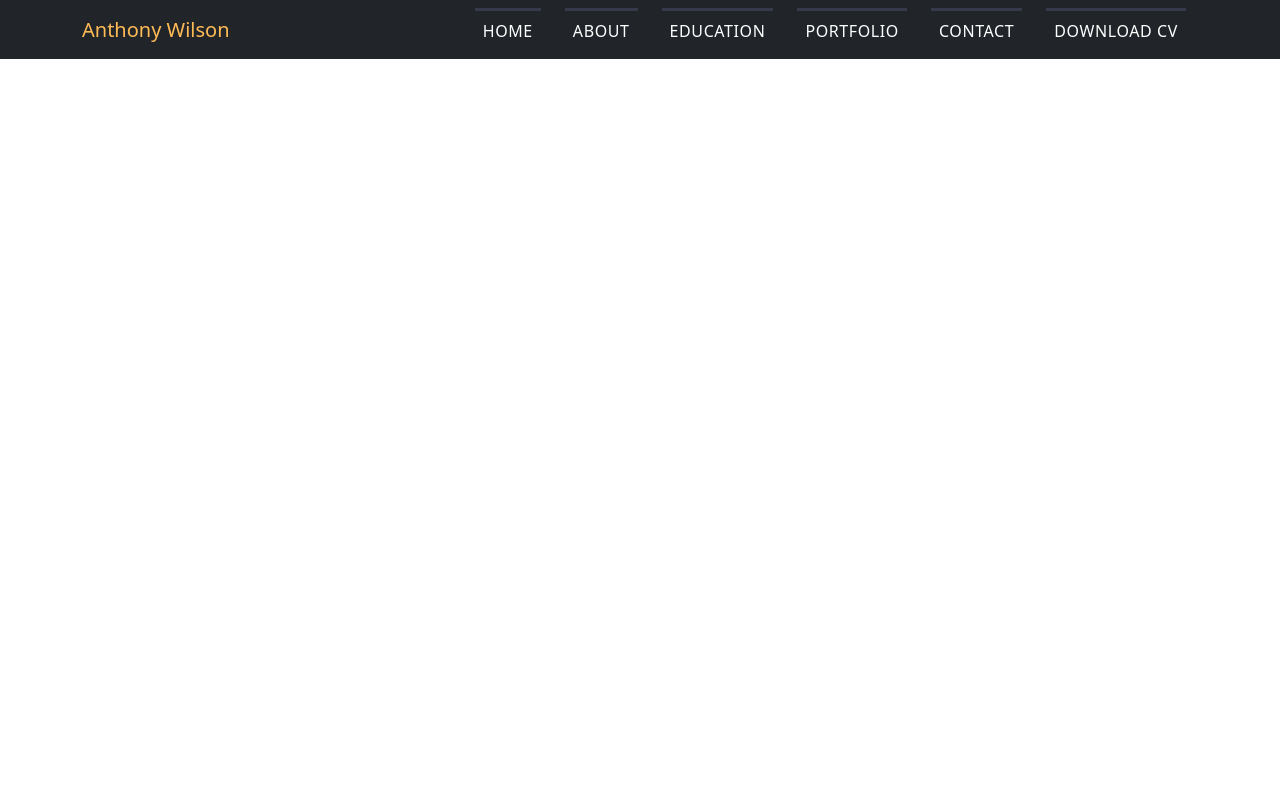
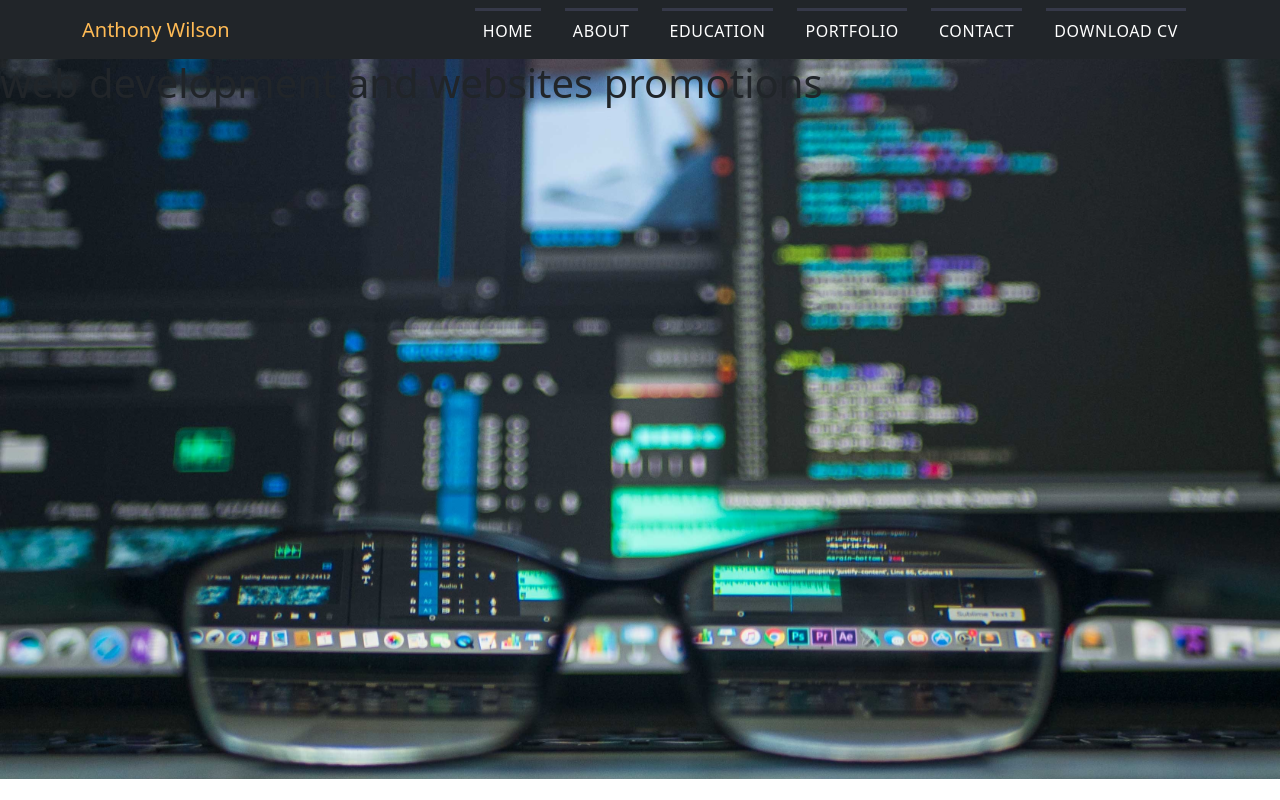
Before and after one commit to Tonywilson1211/My_Resume, a React (Create React App) app: page / in a window 1280 px wide. Built offline with nearby package versions, Linux system fonts and the light colour scheme.

Commit message:
add header wraper

```diff
--- a/src/App.css
+++ b/src/App.css
@@ -19,7 +19,7 @@ body {
   font-family: "Roboto Condesed", sans-serif;
 }
 
-/*******NAVBAR LINKS*********/
+/******* NAVBAR LINKS *********/
 nav a.nav-link {
   letter-spacing: 0.0375rem;
   cursor: pointer;
@@ -54,3 +54,14 @@ nav ul li {
 .navbar-toggler-icon {
   color: var(--color-white) !important;
 }
+
+
+/******* HEADER *********/
+
+.header-wraper {
+  position: relative;
+  background: url("../assets/images/site/background.jpg");
+  background-size: cover;
+  background-position: center;
+  height: 90vh;
+}
--- a/src/App.js
+++ b/src/App.js
@@ -2,10 +2,14 @@ import React from 'react';
 import './App.css';
 import "bootstrap/dist/css/bootstrap.min.css"
 import Navbar from "./components/Navbar";
+import Header from "./components/Header"
 
 function App() {
   return (
-    <Navbar></Navbar>
+    <>
+      <Navbar/>
+      <Header/>
+    </>
   );
 }
 
--- /dev/null
+++ b/src/components/Header.js
@@ -0,0 +1,13 @@
+import React from "react";
+
+const Header = () => {
+  return (
+    <div className="header-wraper">
+        <div className="main-info">
+            <h1>web development and websites promotions</h1>
+        </div>
+    </div>
+  )
+}
+
+export default Header
```
Also changed, not shown: assets/images/site/background.jpg (added).
